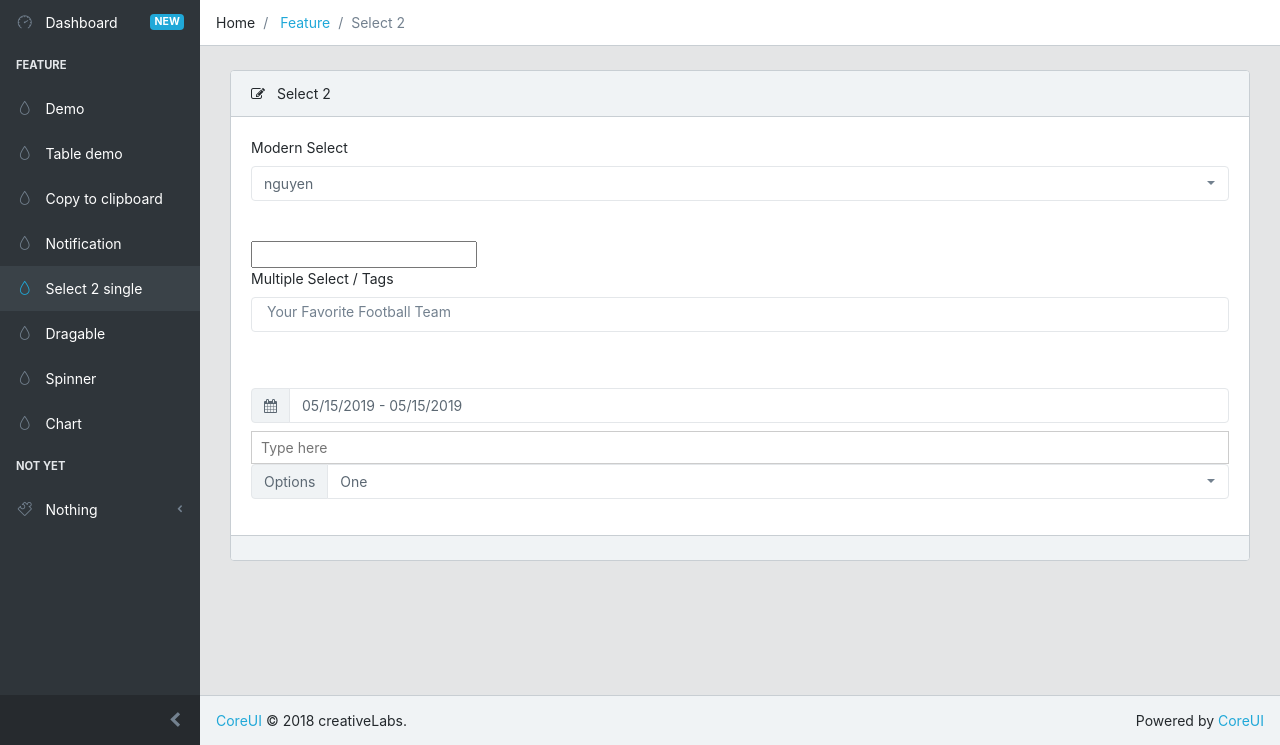
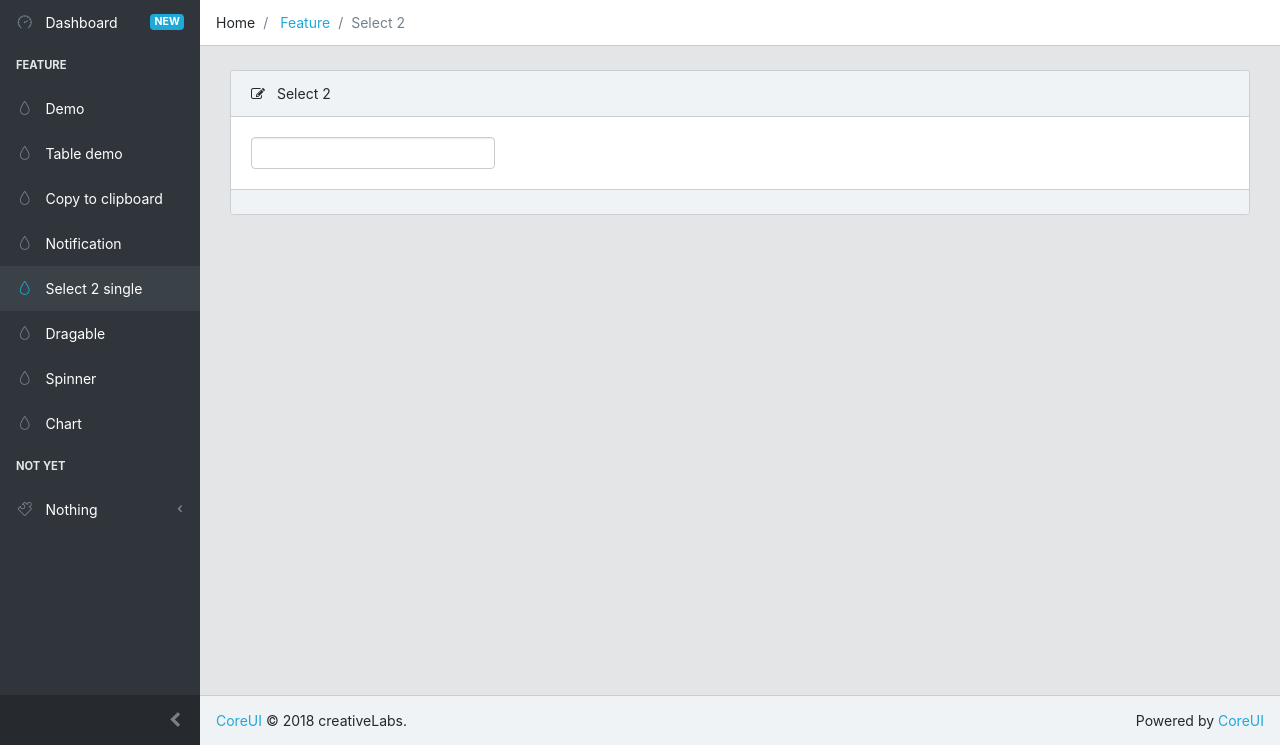
Before and after one commit to nguyenthingoctran/myTL, a Django app: page /home/select2-single in a window 1280 px wide. Shown: the part 55-800 px from the top of the page. Run offline with Django 3.2, Linux system fonts and the light colour scheme; some libraries are stand-ins or nearby versions.

Commit message:
15/5/2019

```diff
--- a/templates/html/demoFrontent/demo.html
+++ b/templates/html/demoFrontent/demo.html
@@ -145,6 +145,7 @@ $(document).ready(function(){
           var pos = div.scrollLeft();
           div.scrollLeft(pos - 10);
         }
+
       },
 
     }).disableSelection();
--- a/templates/html/demoFrontent/page_select_2.html
+++ b/templates/html/demoFrontent/page_select_2.html
@@ -19,57 +19,7 @@
             </div>
 
             <div class="card-body">
-
-                    <label>Modern Select</label>
-                    <select class="form-control select2-single" id="hoten">
-                        <option>nguyen</option>
-                        <option>thi</option>
-                        <option>ngoc</option>
-                        <option>tran</option>
-                        <option>whatever</option>
-                    </select>
-
-            </div>
-
-            <div class="card-body">
-                <input id="tags" type="text" name="country">
-                <fieldset class="form-group">
-                    <label>Multiple Select / Tags</label>
-                    <select class="form-control select2-multiple" id="select2-2" multiple="">
-                        <option value = "nguyen">Option 1</option>
-                        <option value = "thi">Option 2</option>
-                        <option value = "ngoc">Option 3</option>
-                        <option value = "tran">Option 4</option>
-                        <option value = "xinh">Option 5</option>
-                    </select>
-                </fieldset>
-            </div>
-
-            <div class="card-body">
-                <div class="input-group mb-2">
-                    <span class="input-group-prepend">
-                        <span class="input-group-text">
-                        <i class="fa fa-calendar"></i>
-                        </span>
-                    </span>
-                    <input class="form-control" name="daterange" type="text" id="daterangepicker"/>
-                </div>
-                <div class="row">
-                    <div class="col-12">
-                        <input type="text" name="color">
-                    </div>
-
-                </div>
-                <div class="input-group mb-3">
-                    <div class="input-group-prepend">
-                      <label class="input-group-text" for="inputGroupSelect01">Options</label>
-                    </div>
-                    <select class="custom-select select2-single" id="select2-demo">
-                      <option value="1">One</option>
-                      <option value="2">Two</option>
-                      <option value="3">Three</option>
-                    </select>
-                </div>
+                <input type="text" data-role="tagsinput">
             </div>
 
             <div class="card-footer">
```
Also changed, not shown: static/css/tagsinput.css (added, +66 -0 lines).
